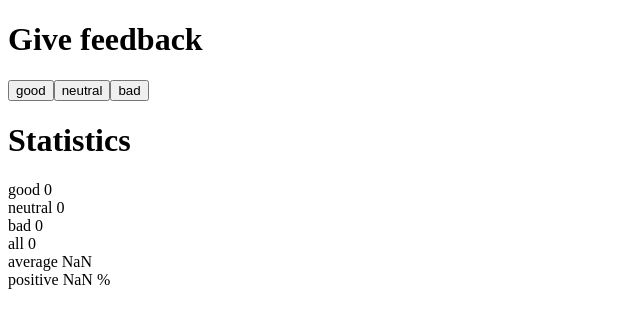
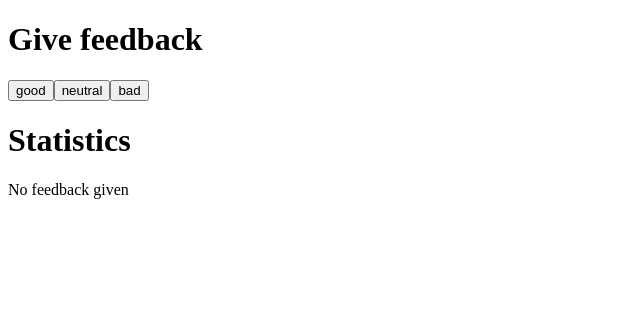
Before and after one commit to Mohammed-ALAklouk/Full-Stack-Open, a React (Vite) app in the folder part1/unicafe/: page / in a window 1280 px wide. Shown: the top 328 px of the page, without its empty margins (0-640 px from the left). Built offline with nearby package versions, Linux system fonts and the light colour scheme.

Commit message:
Solved exercise 1.9

```diff
--- a/part1/unicafe/src/App.jsx
+++ b/part1/unicafe/src/App.jsx
@@ -4,6 +4,15 @@
   let good = props.good
   let neutral = props.neutral
   let bad = props.bad
+  if (good === 0 && neutral === 0 && bad === 0) {
+    return (
+      <>
+        <h1>Statistics</h1>
+        <p>No feedback given</p>
+      </>
+    )
+  }
+
   return (
     <>
       <h1>Statistics</h1>
```
